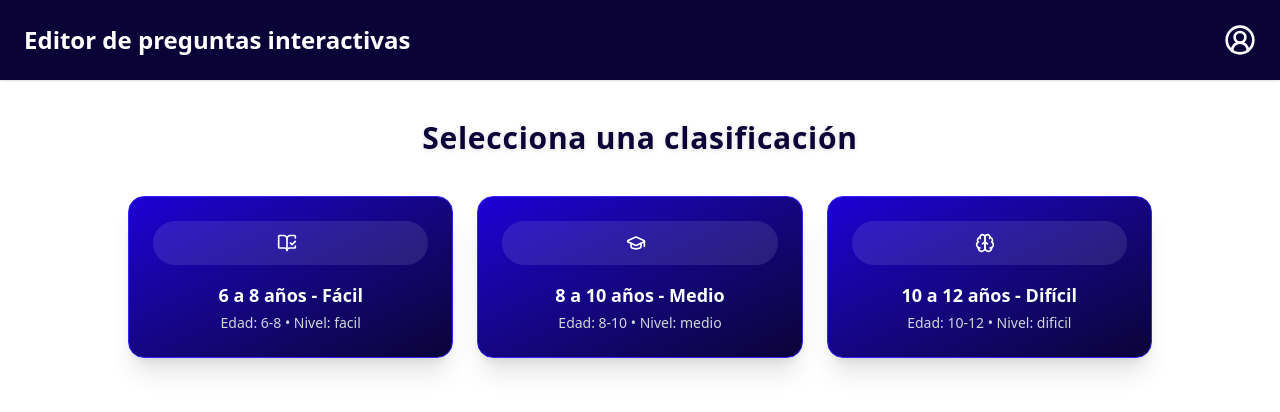
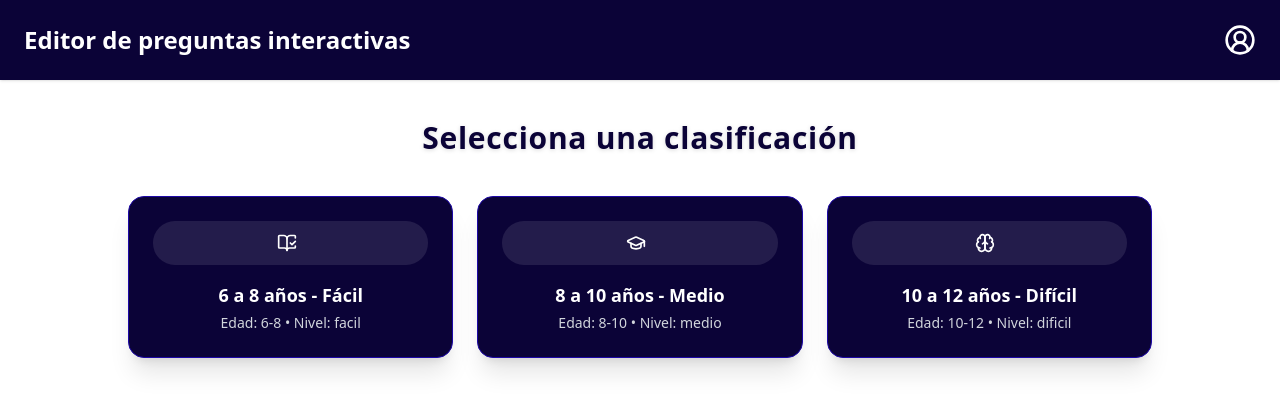
Before and after one commit to epf-21/web, a React (Vite) app in the folder frontend/: page / in a window 1280 px wide. Shown: the top 412 px of the page. Built offline with nearby package versions, Linux system fonts and the light colour scheme.

Commit message:
style: cambio de estilo del home

```diff
--- a/frontend/src/pages/home.jsx
+++ b/frontend/src/pages/home.jsx
@@ -39,7 +39,7 @@ export default function Home() {
             <div
               key={level}
               onClick={() => handleSelect(age, level)}
-              className="cursor-pointer p-6 rounded-2xl bg-gradient-to-br from-black-rock-800 to-black-rock-950 text-white hover:scale-105 transform transition-all duration-200 shadow-xl border border-black-rock-500"
+              className="cursor-pointer p-6 rounded-2xl bg-black-rock-950 text-white hover:scale-105 transform transition-all duration-200 shadow-xl border border-black-rock-900"
             >
               <div className="flex items-center justify-center mb-4 bg-white/10 p-3 rounded-full">
                 <Icon name={icon} className="mr-2" />
```
